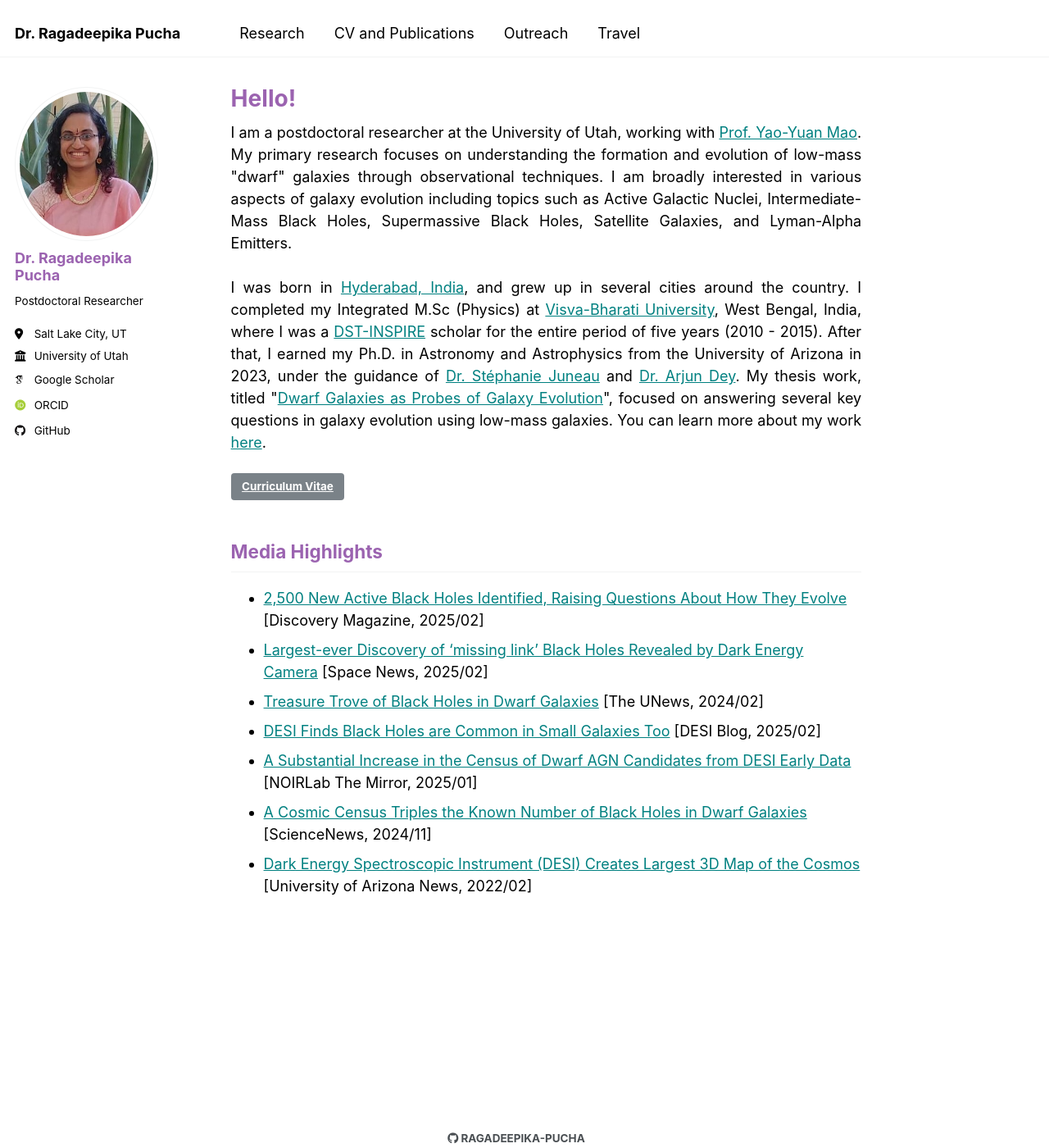
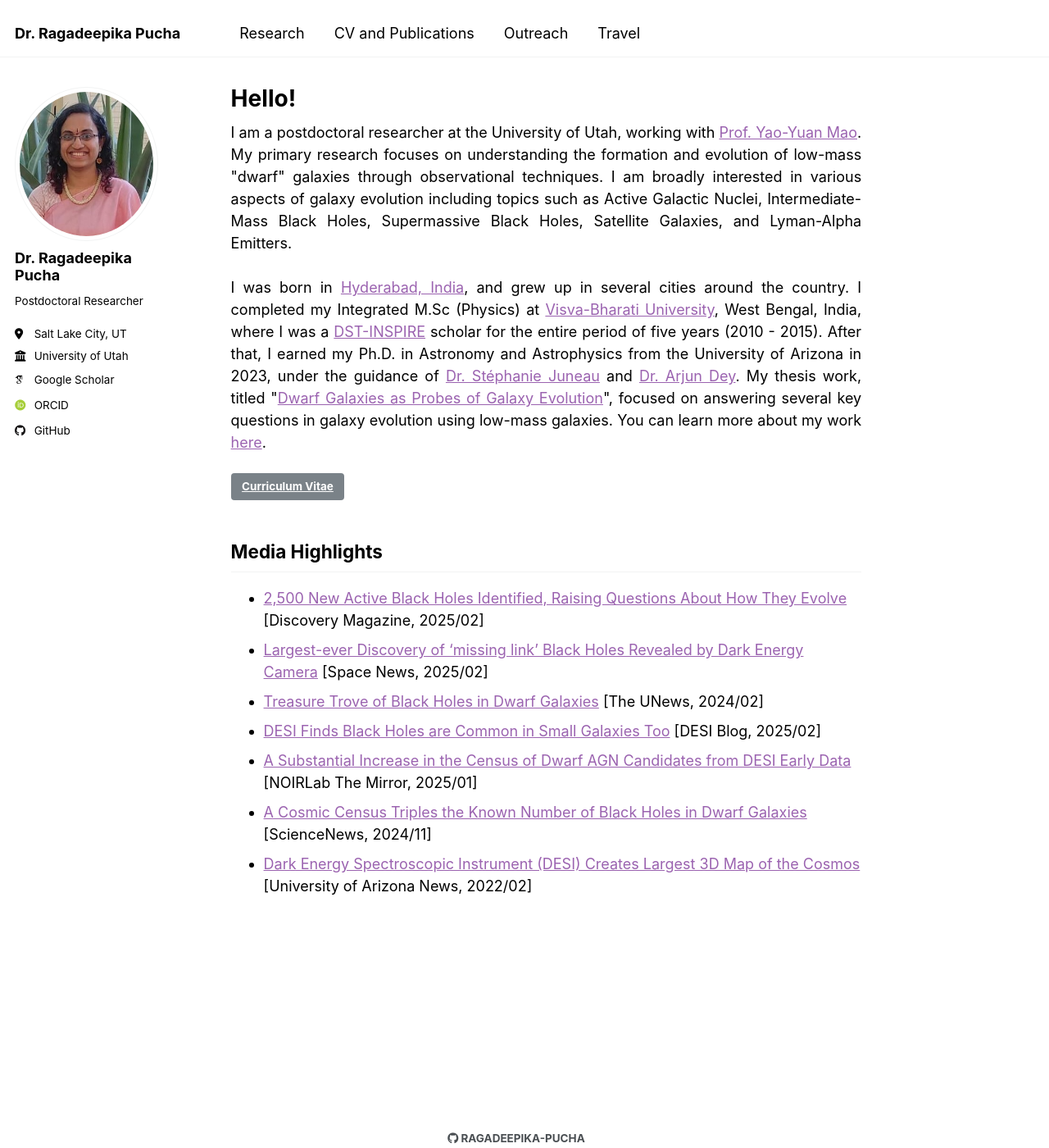
Before and after one commit to Ragadeepika-Pucha/Ragadeepika-Pucha.github.io, a Jekyll site: the page built from _pages/about.md, in a window 1280 px wide and 1400 px high. Shown: the whole window at 82% size. Built offline with Jekyll 4.4.1, drawn with Linux system fonts in a browser that asks for light colours; some web fonts are replaced.

Commit message:
updated colors

```diff
--- a/_sass/theme/_default.scss
+++ b/_sass/theme/_default.scss
@@ -39,8 +39,8 @@ $sidebar-screen-min-width   : 1024px;
     --global-code-background-color      : #fafafa;
     --global-code-text-color            : #{$black};
     --global-fig-caption-color          : #{$dark-gray};
-    --global-heading-color              : #{$purple};
-    --global-link-color                 : #{$teal};
+    --global-heading-color              : #{$black};
+    --global-link-color                 : #{$purple};
     --global-link-color-hover           : mix(#000, #2f7f93, 25%);
     --global-link-color-visited         : mix(#fff, #2f7f93, 25%);
     --global-masthead-link-color        : #{$black};
```
